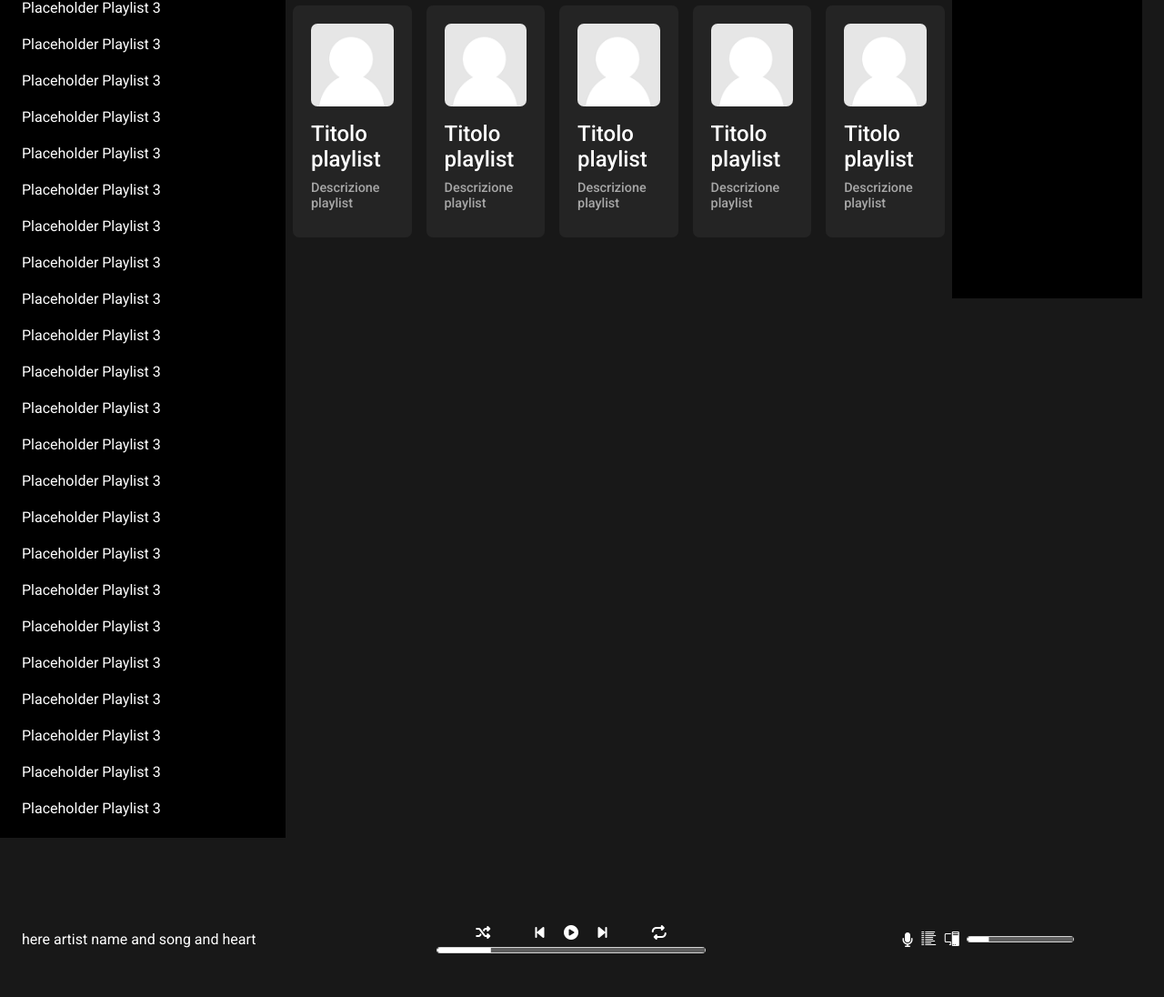
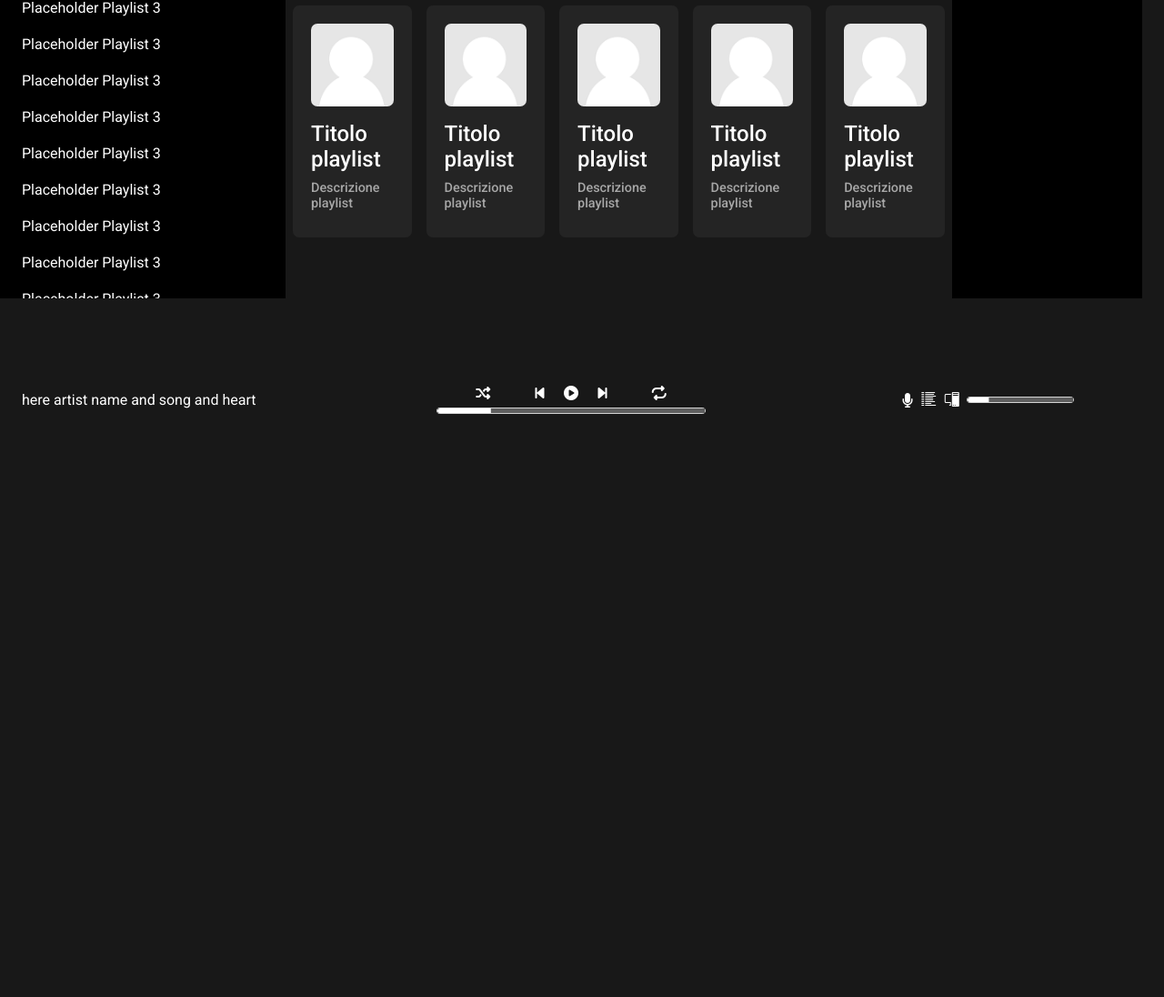
Before and after one commit to Kaymax99/U2-Project, a PHP site: page /homePage.html in a window 1280 px wide. Shown: the part 472-1568 px from the top of the page at 91% size. After the commit the page ends 927 px from the top, so only its background shows below. Run offline with PHP 8.4, Linux system fonts and the light colour scheme; style sheets or scripts are compiled from the project's sources.

Commit message:
Fixed scroll

```diff
--- a/assets/css/app.css
+++ b/assets/css/app.css
@@ -36,7 +36,7 @@ hr {
 
 #left-Nav {
   background-color: black;
-  min-height: 100vh;
+  height: 100vh;
   padding: 0 24px;
   overflow-y: scroll;
   -ms-overflow-style: none; /* IE and Edge */
--- a/assets/sass/partials/_left-Nav.scss
+++ b/assets/sass/partials/_left-Nav.scss
@@ -1,6 +1,6 @@
 #left-Nav {
   background-color: $c-bg-primary;
-  min-height: 100vh;
+  height: 100vh;
   padding: 0 24px;
   overflow-y: scroll;
   -ms-overflow-style: none; /* IE and Edge */
```
Also changed, not shown: 1 other file.
